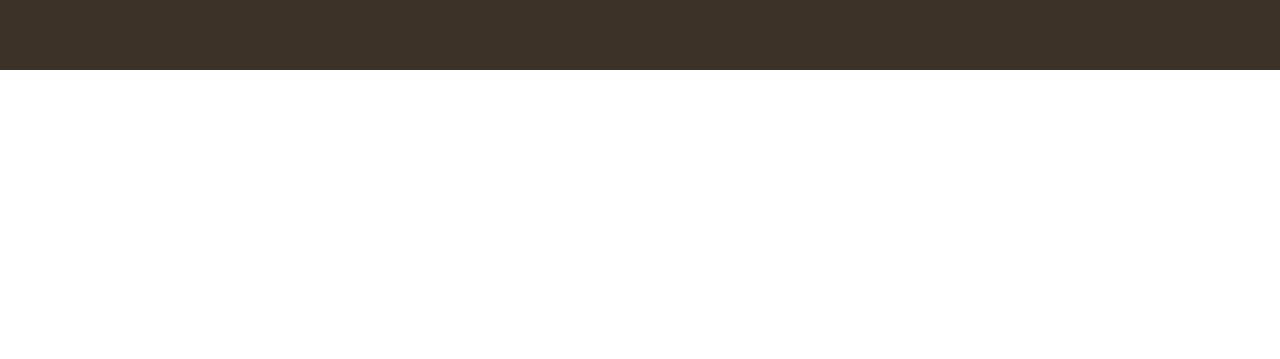
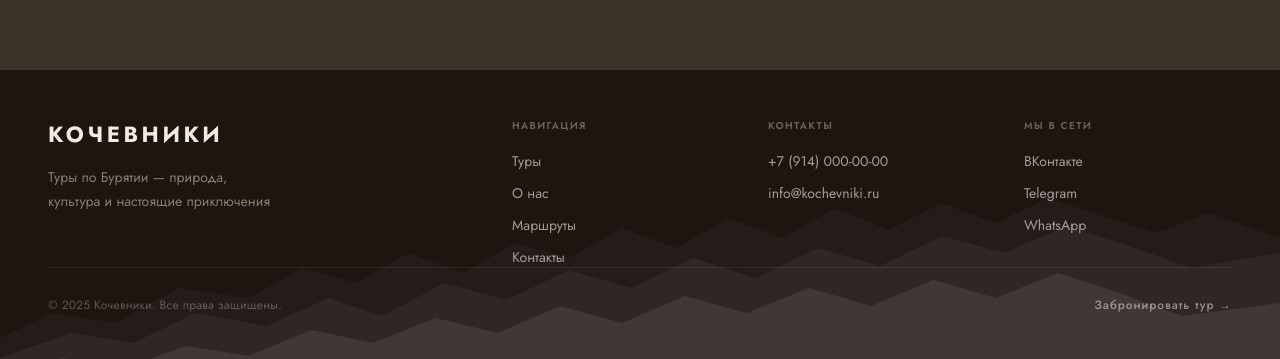
Before and after one commit to tsyay/tsytravel-frontend, a React (Vite) app in the folder frontend/: page / in a window 1280 px wide. Shown: the part 4974-5333 px from the top of the page. Before the commit the page ends 5044 px from the top, so only its background shows below. Built offline with nearby package versions, Linux system fonts and the light colour scheme.

Commit message:
Добавил Футер

```diff
--- a/frontend/src/shared/layout/MainLayout/MainLayout.tsx
+++ b/frontend/src/shared/layout/MainLayout/MainLayout.tsx
@@ -1,11 +1,13 @@
 import { Outlet } from "react-router-dom";
 import Header from "../../../widgets/Header";
+import { Footer } from "../../../widgets/Footer";
 
 export function MainLayout() {
   return (
     <>
       <Header />
       <Outlet />
+      <Footer />
     </>
   );
 }
--- /dev/null
+++ b/frontend/src/widgets/Footer/index.ts
@@ -0,0 +1 @@
+export { Footer } from "./ui/Footer";
--- /dev/null
+++ b/frontend/src/widgets/Footer/ui/Footer.tsx
@@ -0,0 +1,113 @@
+import styles from "./footer.module.css";
+
+const NAV_LINKS = [
+  { label: "Туры", href: "#tours" },
+  { label: "О нас", href: "#about" },
+  { label: "Маршруты", href: "#routes" },
+  { label: "Контакты", href: "#contacts" },
+];
+
+const CONTACTS = [
+  { label: "+7 (914) 000-00-00", href: "tel:+79140000000" },
+  { label: "info@kochevniki.ru", href: "mailto:info@kochevniki.ru" },
+];
+
+const SOCIALS = [
+  { label: "ВКонтакте", href: "#" },
+  { label: "Telegram", href: "#" },
+  { label: "WhatsApp", href: "#" },
+];
+
+export function Footer() {
+  return (
+    <footer className={styles.footer}>
+      {/* Силуэт гор */}
+
+      <div className={styles.inner}>
+        <div className={styles.top}>
+          <div className={styles.brand}>
+            <a href="/" className={styles.logo}>
+              КОЧЕВНИКИ
+            </a>
+            <p className={styles.tagline}>
+              Туры по Бурятии — природа,
+              <br />
+              культура и настоящие приключения
+            </p>
+          </div>
+
+          <nav className={styles.nav}>
+            <span className={styles.navTitle}>Навигация</span>
+            <ul className={styles.navList}>
+              {NAV_LINKS.map((link) => (
+                <li key={link.href}>
+                  <a href={link.href} className={styles.navLink}>
+                    {link.label}
+                  </a>
+                </li>
+              ))}
+            </ul>
+          </nav>
+
+          <div className={styles.contacts}>
+            <span className={styles.navTitle}>Контакты</span>
+            <ul className={styles.navList}>
+              {CONTACTS.map((c) => (
+                <li key={c.href}>
+                  <a href={c.href} className={styles.navLink}>
+                    {c.label}
+                  </a>
+                </li>
+              ))}
+            </ul>
+          </div>
+
+          <div className={styles.socials}>
+            <span className={styles.navTitle}>Мы в сети</span>
+            <ul className={styles.navList}>
+              {SOCIALS.map((s) => (
+                <li key={s.label}>
+                  <a href={s.href} className={styles.navLink}>
+                    {s.label}
+                  </a>
+                </li>
+              ))}
+            </ul>
+          </div>
+        </div>
+
+        <div className={styles.divider} />
+
+        <div className={styles.bottom}>
+          <span className={styles.copy}>
+            © 2025 Кочевники. Все права защищены.
+          </span>
+          <a href="#booking" className={styles.cta}>
+            Забронировать тур →
+          </a>
+        </div>
+      </div>
+      <div className={styles.mountains}>
+        <svg
+          viewBox="0 0 1440 220"
+          xmlns="http://www.w3.org/2000/svg"
+          preserveAspectRatio="none"
+          className={styles.mountainsSvg}
+        >
+          <path
+            d="M0,180 L60,155 L130,165 L200,130 L280,140 L340,110 L400,125 L460,95 L520,115 L580,85 L640,100 L700,70 L760,90 L820,60 L880,80 L940,50 L1000,72 L1060,45 L1120,65 L1180,40 L1240,58 L1300,75 L1360,55 L1440,80 L1440,220 L0,220 Z"
+            fill="rgba(255,255,255,0.03)"
+          />
+          <path
+            d="M0,200 L80,175 L150,185 L220,155 L300,168 L370,140 L430,158 L500,125 L570,142 L640,112 L710,130 L780,100 L850,120 L920,90 L990,108 L1060,78 L1130,95 L1200,68 L1270,88 L1340,110 L1440,95 L1440,220 L0,220 Z"
+            fill="rgba(255,255,255,0.05)"
+          />
+          <path
+            d="M0,220 L70,200 L140,210 L210,188 L280,198 L350,172 L420,185 L490,160 L560,175 L630,148 L700,165 L770,138 L840,155 L910,130 L980,148 L1050,122 L1120,140 L1190,115 L1260,135 L1330,158 L1440,145 L1440,220 Z"
+            fill="rgba(255,255,255,0.08)"
+          />
+        </svg>
+      </div>
+    </footer>
+  );
+}
--- /dev/null
+++ b/frontend/src/widgets/Footer/ui/footer.module.css
@@ -0,0 +1,171 @@
+.footer {
+  position: relative;
+  background-color: #1e1410;
+  overflow: hidden;
+}
+
+/* ── Горы ── */
+.mountains {
+  position: absolute;
+  top: 30%;
+  left: 0;
+  right: 0;
+  height: 220px;
+  pointer-events: none;
+}
+
+.mountainsSvg {
+  width: 100%;
+  height: 100%;
+}
+
+/* ── Контент ── */
+.inner {
+  position: relative;
+  z-index: 1;
+  max-width: 1400px;
+  margin: 0 auto;
+  padding: 48px;
+}
+
+.top {
+  display: grid;
+  grid-template-columns: 2fr 1fr 1fr 1fr;
+  gap: 48px;
+}
+
+/* ── Бренд ── */
+.brand {
+  display: flex;
+  flex-direction: column;
+  gap: 16px;
+}
+
+.logo {
+  font-family: var(--font-body);
+  font-size: 22px;
+  font-weight: 700;
+  letter-spacing: 0.16em;
+  color: #f0ece4;
+  text-decoration: none;
+  transition: opacity 200ms ease;
+}
+
+.logo:hover {
+  opacity: 0.75;
+}
+
+.tagline {
+  font-family: var(--font-body);
+  font-size: 14px;
+  font-weight: 400;
+  line-height: 1.7;
+  color: rgba(220, 215, 205, 0.55);
+  margin: 0;
+  max-width: 280px;
+}
+
+/* ── Навигация ── */
+.nav,
+.contacts,
+.socials {
+  display: flex;
+  flex-direction: column;
+  gap: 16px;
+}
+
+.navTitle {
+  font-family: var(--font-body);
+  font-size: 10px;
+  font-weight: 600;
+  letter-spacing: 0.14em;
+  text-transform: uppercase;
+  color: rgba(220, 215, 205, 0.4);
+}
+
+.navList {
+  list-style: none;
+  margin: 0;
+  padding: 0;
+  display: flex;
+  flex-direction: column;
+  gap: 10px;
+}
+
+.navLink {
+  font-family: var(--font-body);
+  font-size: 14px;
+  font-weight: 400;
+  color: rgba(220, 215, 205, 0.7);
+  text-decoration: none;
+  transition: color 200ms ease;
+}
+
+.navLink:hover {
+  color: #f0ece4;
+}
+
+/* ── Разделитель ── */
+.divider {
+  width: 100%;
+  height: 1px;
+  background: rgba(255, 255, 255, 0.08);
+  margin-bottom: 28px;
+}
+
+/* ── Низ ── */
+.bottom {
+  display: flex;
+  align-items: center;
+  justify-content: space-between;
+}
+
+.copy {
+  font-family: var(--font-body);
+  font-size: 12px;
+  color: rgba(220, 215, 205, 0.35);
+  letter-spacing: 0.02em;
+}
+
+.cta {
+  font-family: var(--font-body);
+  font-size: 12px;
+  font-weight: 500;
+  letter-spacing: 0.08em;
+  text-decoration: none;
+  color: rgba(220, 215, 205, 0.6);
+  transition: color 200ms ease;
+}
+
+.cta:hover {
+  color: #f0ece4;
+}
+
+/* ── Адаптив ── */
+@media (max-width: 1024px) {
+  .top {
+    grid-template-columns: 1fr 1fr;
+    gap: 36px;
+  }
+
+  .brand {
+    grid-column: 1 / -1;
+  }
+}
+
+@media (max-width: 640px) {
+  .inner {
+    padding: 180px 20px 36px;
+  }
+
+  .top {
+    grid-template-columns: 1fr 1fr;
+    gap: 28px;
+  }
+
+  .bottom {
+    flex-direction: column;
+    gap: 12px;
+    align-items: flex-start;
+  }
+}
```
